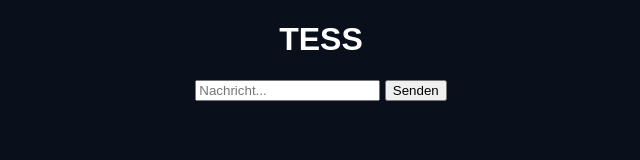
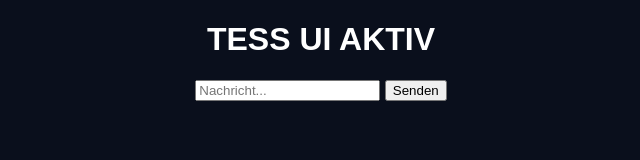
Before and after one commit to lostblackproduction-coder/tess-ui, a plain HTML site: page index.html in a window 1280 px wide. Shown: the whole page, without its empty margins (319-959 px from the left). Drawn offline with Linux system fonts and the light colour scheme.

Commit message:
Update header text to 'TESS UI AKTIV'

```diff
--- a/index.html
+++ b/index.html
@@ -7,12 +7,15 @@
 <body>
 
 <div id="app">
-  <h1>TESS</h1>
+  <h1>TESS UI AKTIV</h1>
+
   <input id="input" placeholder="Nachricht..." />
   <button onclick="send()">Senden</button>
+
   <div id="output"></div>
 </div>
 
 <script src="app.js"></script>
+
 </body>
 </html>
```
